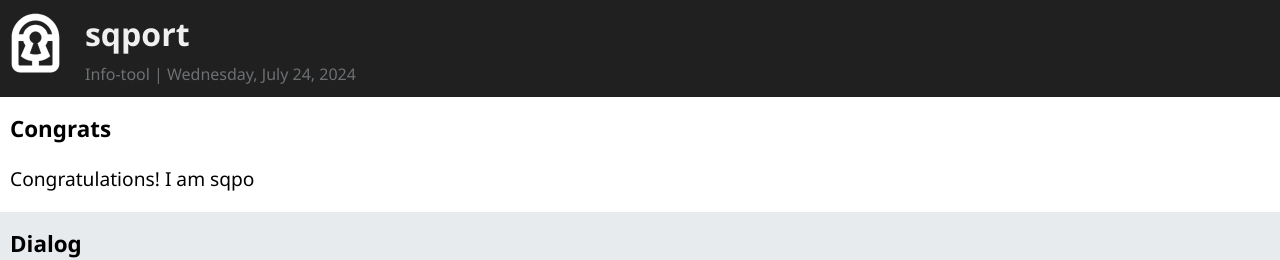
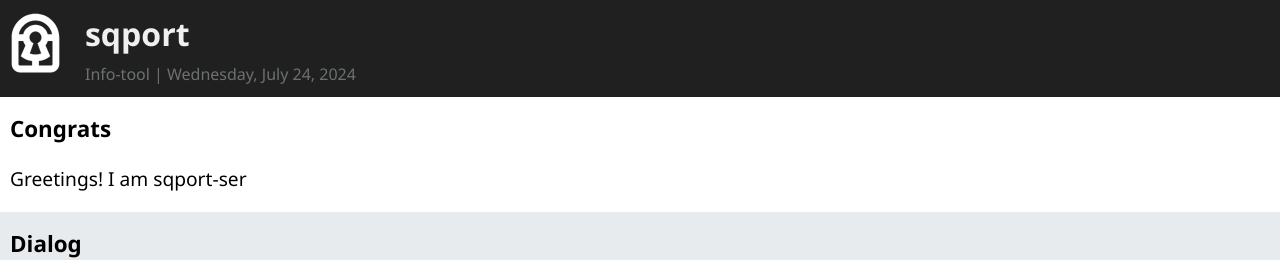
Before and after one commit to basesnel/sqport-v01, a React (Vite) app: page /main in a window 1280 px wide. Shown: the top 260 px of the page. Built offline with nearby package versions, Linux system fonts and the light colour scheme.

Commit message:
Changed typed texts to correct ones.

```diff
--- a/src/components/Banner/Banner.jsx
+++ b/src/components/Banner/Banner.jsx
@@ -9,7 +9,7 @@ const Banner = () => {
   const out = useRef(null);
 
   const str =
-    "Congratulations! I am sqport-service. My task - to help and guide you with self-service.";
+    "Greetings! I am sqport-service. My task is to help and guide you in self-service issues.";
 
   let position = 0;
 
--- a/src/components/Dialog/Dialog.jsx
+++ b/src/components/Dialog/Dialog.jsx
@@ -8,7 +8,7 @@ import styles from "./styles.module.css";
 const Dialog = () => {
   const out = useRef(null);
 
-  const str = "Please, choose the way how can I help you!";
+  const str = "Please choose how I can help you!";
 
   let position = 0;
 
```
